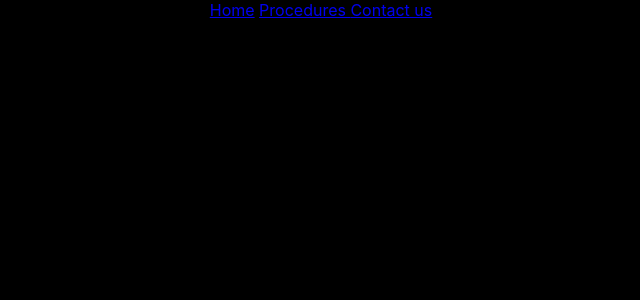
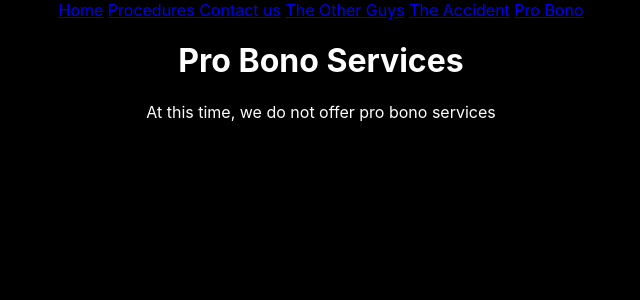
Before and after one commit to blangwell/dentist_website_react_router, a React (Create React App) app: page /probono in a window 1280 px wide. Shown: the top 300 px of the page, without its empty margins (319-959 px from the left). Built offline with nearby package versions, Linux system fonts and the light colour scheme.

Commit message:
[routes] Add ProBono, TheAccident, TheOtherGuys Components and routes

```diff
--- a/src/App.js
+++ b/src/App.js
@@ -11,6 +11,9 @@ import Home from './Home';
 import Procedures from './Procedures';
 import Contact from './Contact';
 import WidgetShow from './WidgetShow';
+import TheOtherGuys from './TheOtherGuys';
+import TheAccident from './TheAccident';
+import ProBono from './ProBono';
 
 function App() {
   const procedures = [
@@ -28,6 +31,9 @@ function App() {
           <Link to='/'>Home</Link>{' '}
           <Link to='/procedures'>Procedures </Link>{' '}
           <Link to='/contact'>Contact us</Link>{' '}
+          <Link to='/theotherguys'>The Other Guys</Link>{' '}
+          <Link to='/theaccident'>The Accident</Link>{' '}
+          <Link to='/probono'>Pro Bono</Link>{' '}
         </nav>
       {/* each of these components need to have its own route */}
         {/* use the exact keyword so that every page with a / in the url wont show home component */}
@@ -35,6 +41,9 @@ function App() {
         <Route path='/procedures' render={ ()=> <Procedures procedures={procedures}/> } />
         <Route path='/contact' component={Contact} />
         <Route path='/widgets/:id' render={ (props) => <WidgetShow procedures={procedures} {...props} /> }/>
+        <Route path='/theotherguys' render={() => <TheOtherGuys />} />
+        <Route path='/theaccident' render={() => <TheAccident />} />
+        <Route path='/probono' render={() => <ProBono />} />
       </div>
     </Router>
   );
--- /dev/null
+++ b/src/ProBono.js
@@ -0,0 +1,12 @@
+import React from 'react';
+
+const ProBono = (props) => {
+  return(
+    <div>
+      <h1>Pro Bono Services</h1>
+      <p>At this time, we do not offer pro bono services</p>
+    </div>
+  )
+}
+
+export default ProBono;
--- /dev/null
+++ b/src/TheAccident.js
@@ -0,0 +1,12 @@
+import React from 'react';
+
+const TheAccident = (props) => {
+  return(
+    <div>
+      <h1>About the Accident</h1>
+      <p>It won't happen again I swear</p>
+    </div>
+  )
+}
+
+export default TheAccident;
--- /dev/null
+++ b/src/TheOtherGuys.js
@@ -0,0 +1,12 @@
+import React from 'react';
+
+const TheOtherGuys = (props) => {
+  return(
+    <div>
+      <h1>The Other Guys</h1>
+      <p>Other dentists will do inappropriate things while you are sedated. But not us.</p>
+    </div>
+  )
+}
+
+export default TheOtherGuys;
```
